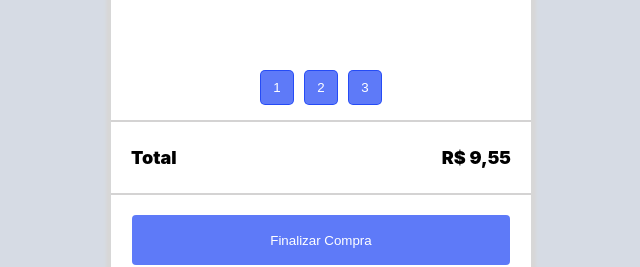
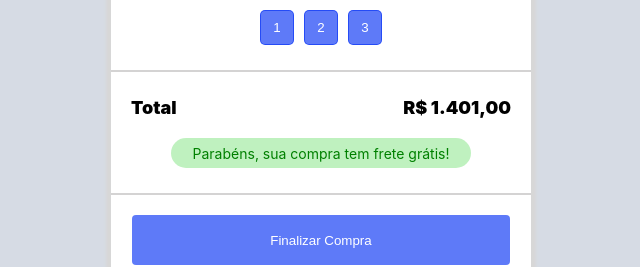
Before and after one commit to joao21dev/codeby-shopping-cart, a React (Create React App) app: page / in a window 1280 px wide. Shown: the part 465-732 px from the top of the page, without its empty margins (319-959 px from the left). Built offline with nearby package versions, Linux system fonts and the light colour scheme; data requests are answered from the project's data file.

Commit message:
freeShipping added

```diff
--- a/src/components/cartFooter/CartFooter.tsx
+++ b/src/components/cartFooter/CartFooter.tsx
@@ -1,7 +1,9 @@
-import React from 'react';
+import axios from 'axios';
+import React, { useEffect, useState } from 'react';
 import styled from 'styled-components';
+import { IGetProducts, IProduct } from '../cartProduct/CartProductModel';
+import FreeShipping from '../freeShipping/FreeShipping';
 
-const CartFooter = () => {
 const Container = styled.footer`
   position: fixed;
   bottom: 0px;
@@ -11,11 +13,14 @@
 `;
 
 const TotalWrapper = styled.section`
-    display: flex;
-    justify-content: space-between;
   padding-block: 25px;
   border-top: 2px solid #d4d3d3;
   border-bottom: 2px solid #d4d3d3;
+`;
+
+const InfoWrapper = styled.div`
+  display: flex;
+  justify-content: space-between;
 `;
 
 const Total = styled.span`
@@ -44,11 +49,42 @@
   width: 90%;
   height: 50px;
 `;
+
+const CartFooter = () => {
+  const [products, setPRoducts] = useState<any | null>([]);
+
+  useEffect(() => {
+    axios
+      .get<IGetProducts>('http://localhost:3001/items')
+      .then((res) => {
+        console.log(res);
+        setPRoducts(res.data);
+      })
+      .catch((err) => {
+        console.log(err);
+      });
+  }, []);
+
+  const pricesArr = products.map((product: IProduct) => {
+    return product.sellingPrice;
+  });
+
+  const total = pricesArr.reduce(function (sum: number, value: number) {
+    return sum + value;
+  }, 0);
+
+  const currencyFormat = new Intl.NumberFormat('pt-br', {
+    style: 'currency',
+    currency: 'BRL',
+  });
   return (
     <Container>
       <TotalWrapper>
+        <InfoWrapper>
           <Total>Total</Total>
-        <Amount>R$ 9,55</Amount>
+          <Amount>{currencyFormat.format(total)}</Amount>
+        </InfoWrapper>
+        {total > 10 && <FreeShipping />}
       </TotalWrapper>
       <ButtonWrapper>
         <Button>Finalizar Compra</Button>
--- a/src/components/cartProduct/CartProduct.tsx
+++ b/src/components/cartProduct/CartProduct.tsx
@@ -31,7 +31,7 @@
 
 const PaginationButtonsWrapp = styled.div`
   position: fixed;
-  bottom: 150px;
+  bottom: 210px;
   left: 0px;
   right: 0px;
   margin-bottom: 0px;
@@ -66,9 +66,10 @@
   const endIndex = startIndex + productsPerPage;
   const currentProducts = products.slice(startIndex, endIndex);
 
-  const currencyFormat = (value: number) => {
-    return value.toLocaleString('pt-br', { style: 'currency', currency: 'BRL' });
-  };
+  const currencyFormat = new Intl.NumberFormat('pt-br', {
+    style: 'currency',
+    currency: 'BRL',
+  });
 
   useEffect(() => {
     axios
@@ -89,8 +90,9 @@
             <Image src={product.imageUrl} />
             <InfoWrapper>
               <Name>{product.name}</Name>
-              <Discount>{currencyFormat(product.listPrice)}</Discount>
-              <Price>{currencyFormat(product.sellingPrice)}</Price>
+              <Discount>{currencyFormat.format(product.listPrice)}</Discount>
+
+              <Price>{currencyFormat.format(product.sellingPrice)}</Price>
             </InfoWrapper>
           </Container>
         );
--- /dev/null
+++ b/src/components/freeShipping/FreeShipping.tsx
@@ -0,0 +1,36 @@
+import React from 'react';
+import styled from 'styled-components';
+
+const Container = styled.div`
+  display: flex;
+  width: 100%;
+  justify-content: center;
+  margin-top: 20px;
+`;
+
+const Wrapper = styled.div`
+  background-color: #b0eeb0cf;
+  border-radius: 50px;
+  height: 30px;
+  width:300px;
+  display: flex;
+  justify-content: center;
+  align-items: center;
+`;
+const Title = styled.h1`
+  color: green;
+  font-size: 14px;
+  font-weight: 400;
+`;
+
+const FreeShipping = () => {
+  return (
+    <Container>
+      <Wrapper>
+        <Title>Parabéns, sua compra tem frete grátis!</Title>
+      </Wrapper>
+    </Container>
+  );
+};
+
+export default FreeShipping;
```
Lines whose indentation alone changed are shown as unchanged.
